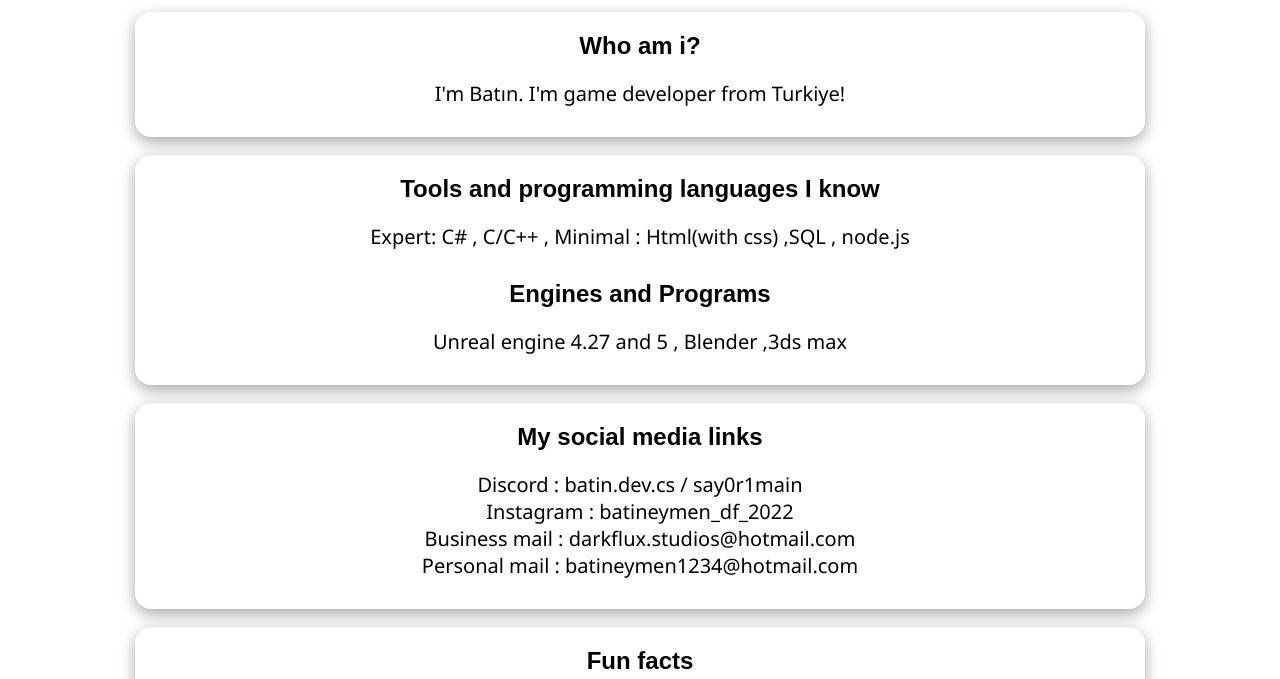
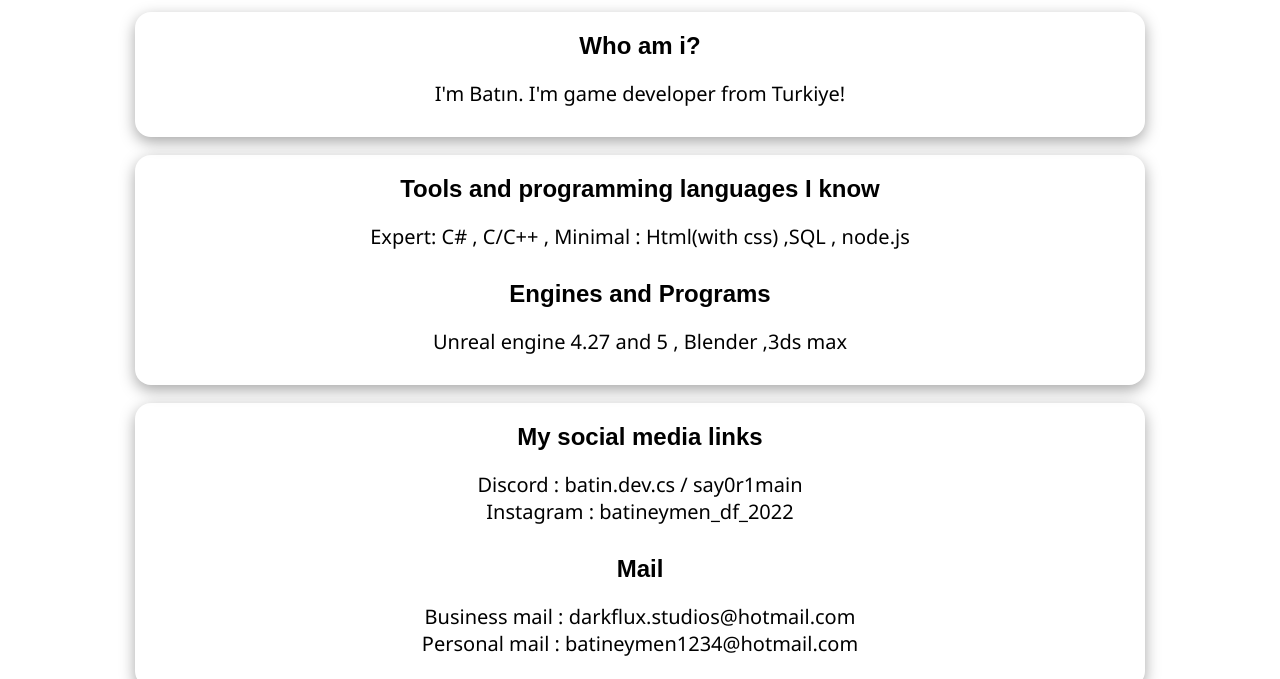
Before and after one commit to Batin-dev/MyFirstWebSite, a plain HTML site: page me.html in a window 1280 px wide. Shown: the part 121-800 px from the top of the page. Drawn offline with Linux system fonts and the light colour scheme.

Commit message:
Update me.html

```diff
--- a/me.html
+++ b/me.html
@@ -58,7 +58,9 @@
     <br>
     <div>
         <h2>My social media links</h2>
-        <p>Discord : batin.dev.cs / say0r1main <br>Instagram : batineymen_df_2022 <br> Business mail :
+        <p>Discord : batin.dev.cs / say0r1main <br>Instagram : batineymen_df_2022 <br></p>
+        <h2>Mail</h2>
+        <p>Business mail :
             darkflux.studios@hotmail.com <br> Personal mail : batineymen1234@hotmail.com</p>
     </div>
     <br>
```
